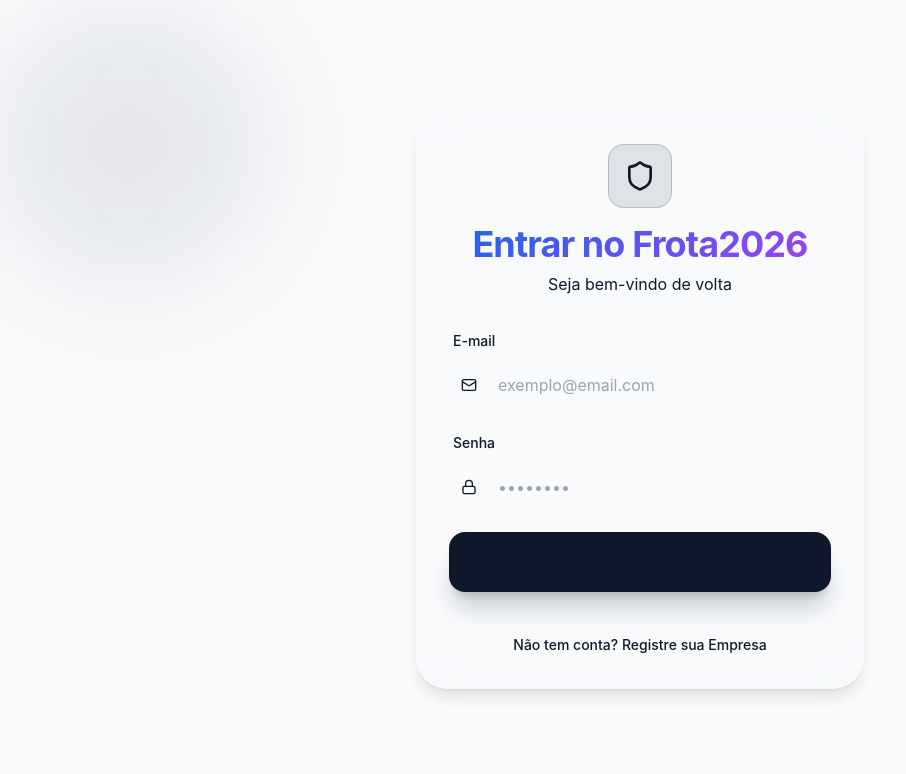
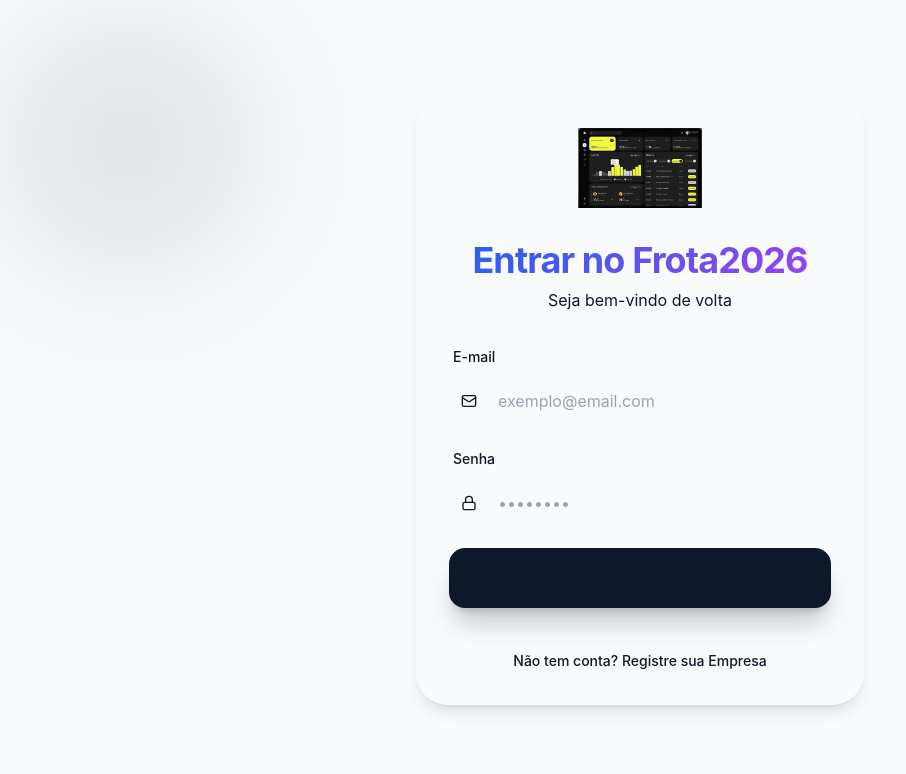
Before and after one commit to JohnataMoreira/antigravity_frota2026, a React (Vite) app in the folder apps/web/: page /login in a window 1280 px wide. Shown: the top 774 px of the page, without its empty margins (0-906 px from the left). Built offline with nearby package versions, Linux system fonts and the light colour scheme.

Commit message:
Branding: Replace generic shield/text with Grupo Paraopeba logo

```diff
--- a/apps/web/src/layouts/DashboardLayout.tsx
+++ b/apps/web/src/layouts/DashboardLayout.tsx
@@ -28,8 +28,8 @@
         <div className="min-h-screen bg-gray-50 dark:bg-gray-900 flex">
             {/* Sidebar for Desktop */}
             <aside className="hidden md:flex flex-col w-64 glass-card h-screen sticky top-0 border-r border-gray-200 dark:border-gray-800">
-                <div className="p-6">
-                    <h1 className="text-2xl font-bold bg-gradient-to-r from-blue-600 to-purple-600 bg-clip-text text-transparent">Frota2026</h1>
+                <div className="p-6 border-b border-gray-100 dark:border-gray-800">
+                    <img src="/logo.png" alt="Grupo Paraopeba" className="h-12 w-auto object-contain" />
                 </div>
 
                 <div className="px-6 py-4 flex items-center gap-3 border-b border-gray-100 dark:border-gray-800 mb-4">
@@ -78,7 +78,7 @@
             {/* Mobile Header & Content */}
             <div className="flex-1 flex flex-col min-w-0 overflow-hidden">
                 <header className="md:hidden bg-white dark:bg-gray-800 border-b border-gray-200 dark:border-gray-700 flex items-center justify-between p-4">
-                    <span className="font-bold text-lg">Frota2026</span>
+                    <img src="/logo.png" alt="Grupo Paraopeba" className="h-8 w-auto object-contain" />
                     <button onClick={() => setIsMobileMenuOpen(!isMobileMenuOpen)}>
                         {isMobileMenuOpen ? <X /> : <Menu />}
                     </button>
@@ -88,7 +88,7 @@
                 {isMobileMenuOpen && (
                     <div className="fixed inset-0 z-50 md:hidden flex flex-col bg-white dark:bg-gray-900 animate-in fade-in slide-in-from-top-4 duration-200">
                         <div className="flex items-center justify-between p-4 border-b border-gray-100 dark:border-gray-800">
-                            <span className="font-bold text-xl bg-gradient-to-r from-blue-600 to-purple-600 bg-clip-text text-transparent">Frota2026</span>
+                            <img src="/logo.png" alt="Grupo Paraopeba" className="h-10 w-auto object-contain" />
                             <button
                                 onClick={() => setIsMobileMenuOpen(false)}
                                 className="p-2 text-gray-500"
--- a/apps/web/src/pages/Login.tsx
+++ b/apps/web/src/pages/Login.tsx
@@ -72,8 +72,8 @@
 
             <div className="w-full max-w-md space-y-8 p-8 glass-card relative z-10 border border-border/50 shadow-2xl">
                 <div className="text-center space-y-2">
-                    <div className="inline-flex items-center justify-center w-16 h-16 rounded-2xl bg-primary/10 mb-2 border border-primary/20">
-                        <Shield className="w-8 h-8 text-primary" />
+                    <div className="flex justify-center mb-6">
+                        <img src="/logo.png" alt="Grupo Paraopeba" className="h-20 w-auto object-contain" />
                     </div>
                     <h2 className="text-4xl font-bold tracking-tight gradient-text">
                         {isRegistering ? 'Nova Organização' : 'Entrar no Frota2026'}
```
Also changed, not shown: apps/web/public/logo.png (added).
